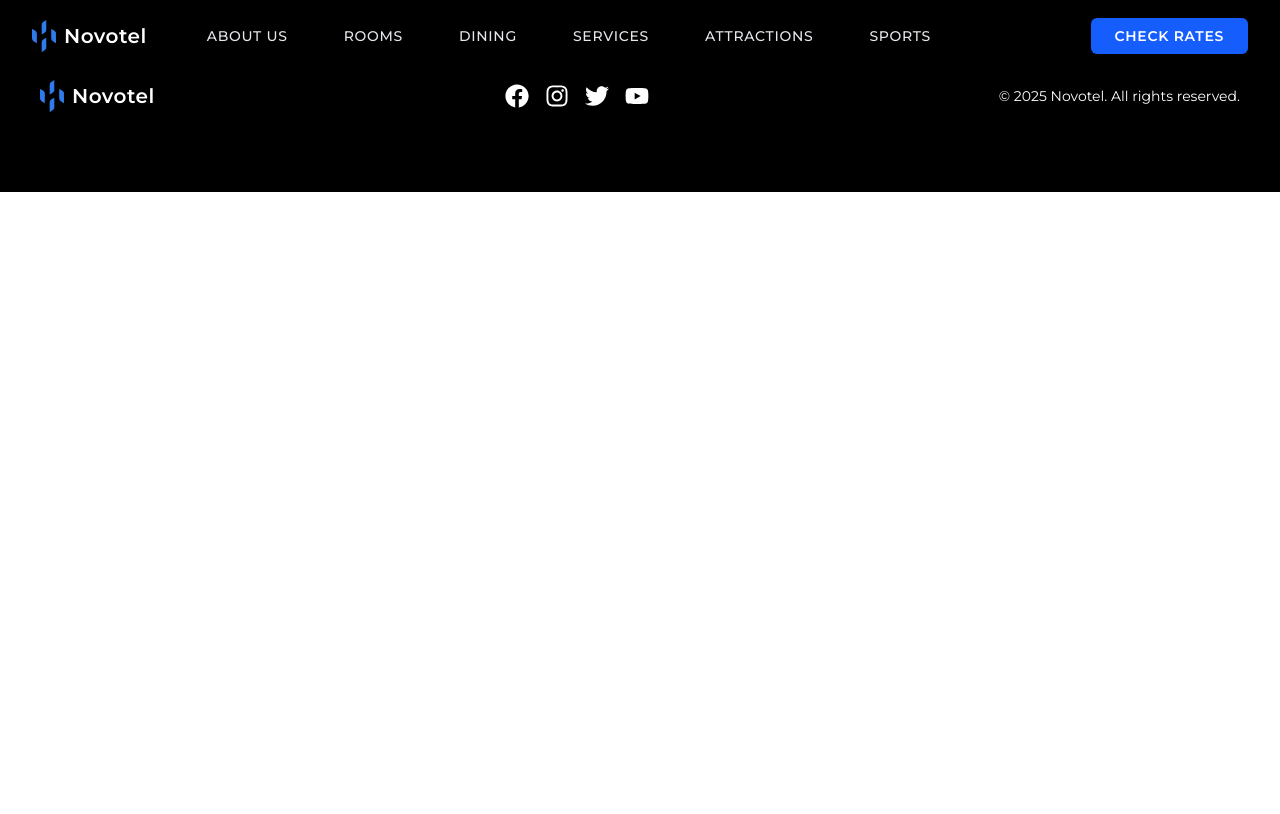
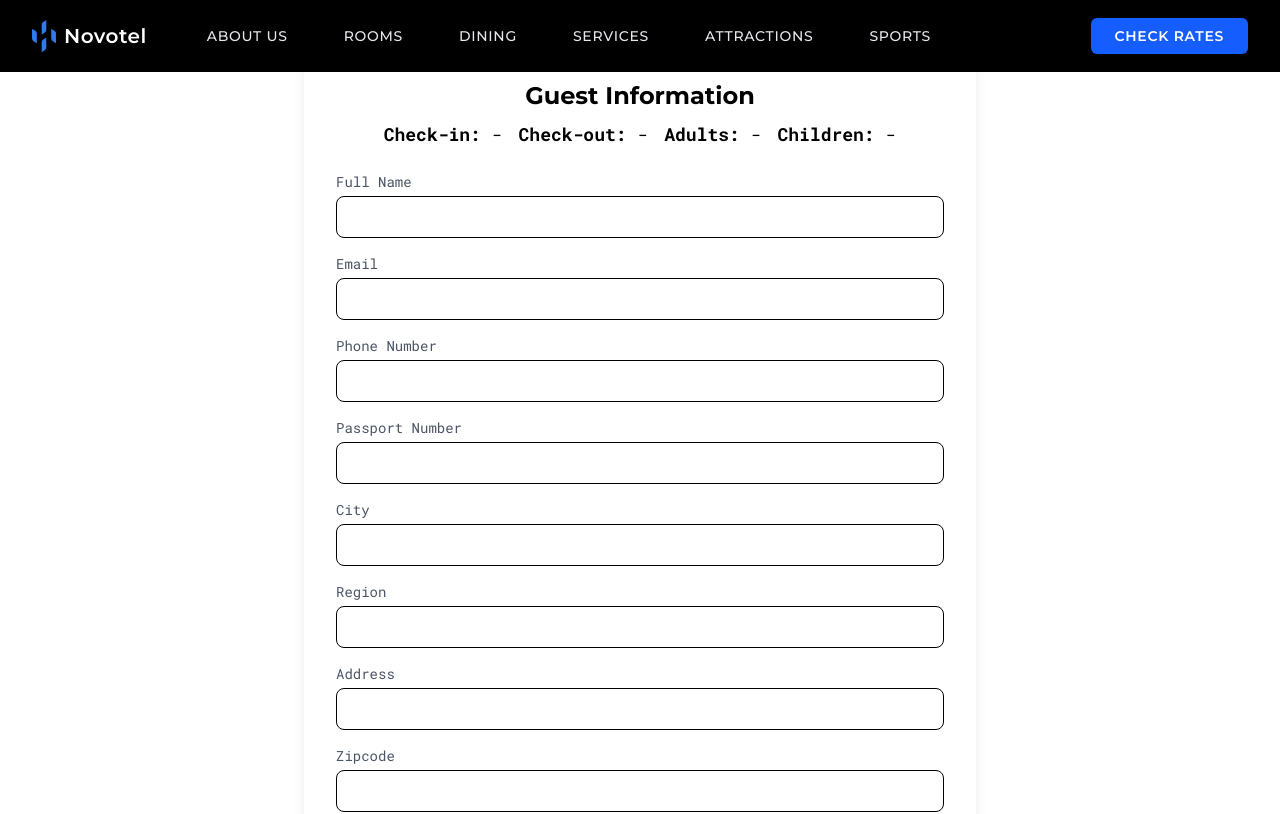
Before and after one commit to nhatsonle/HotelManagementHust, a React (Vite) app in the folder client/: page /guest-info in a window 1280 px wide. Shown: the top 814 px of the page. Built offline with nearby package versions, Linux system fonts and the light colour scheme.

Commit message:
adding booking form

```diff
--- a/client/src/App.jsx
+++ b/client/src/App.jsx
@@ -11,6 +11,7 @@ import Dining from './components/features/dining/Dining';
 import Sport from './components/features/sports/Sport';
 import Services from './components/features/service/Services';
 import Attractions from './components/features/attractions/Attractions';
+import GuestInfoForm from './components/features/home/GuestInfoForm';
 import heroImage from './assets/images/herosection.png';
 
 function App() {
@@ -33,6 +34,7 @@ function App() {
         <Route path='/sports' element={<Sport />} />
         <Route path='/services' element={<Services />} />
         <Route path='/attractions' element={<Attractions />} />
+        <Route path='/guest-info' element={<GuestInfoForm />} />
       </Routes>
       <Footer />
     </Router>
--- a/client/src/components/features/home/BookingSection.jsx
+++ b/client/src/components/features/home/BookingSection.jsx
@@ -1,42 +1,93 @@
+import { useState } from 'react';
+import { useNavigate } from 'react-router-dom';
+import DatePicker from 'react-datepicker';
+import 'react-datepicker/dist/react-datepicker.css';
+
+function formatDate(date) {
+  if (!date) return '';
+  const d = new Date(date);
+  const day = String(d.getDate()).padStart(2, '0');
+  const month = String(d.getMonth() + 1).padStart(2, '0');
+  const year = d.getFullYear();
+  return `${year}-${month}-${day}`;
+}
+
 function BookingSection() {
+  // State variables for form fields
+  const [checkInDate, setCheckInDate] = useState(null);
+  const [checkOutDate, setCheckOutDate] = useState(null);
+  const [numAdults, setNumAdults] = useState('0');
+  const [numChildren, setNumChildren] = useState('0');
+  const navigate = useNavigate();
+
+  const handleSubmit = (e) => {
+    e.preventDefault();
+    navigate('/guest-info', {
+      state: {
+        checkInDate: formatDate(checkInDate),
+        checkOutDate: formatDate(checkOutDate),
+        numAdults,
+        numChildren
+      }
+    });
+  };
+
   return (
     <section className="container mx-auto px-4 -mt-24 relative z-10 font-body">
-      <div className="bg-white/95 backdrop-blur-sm rounded-2xl shadow-lg p-8 max-w-4xl mx-auto">
+      <div className="bg-white/95 backdrop-blur-sm rounded-2xl shadow-lg p-8 max-w-5xl mx-auto">
         <h2 className="text-2xl font-header text-center mb-2 font-bold">Book a Room</h2>
         <p className="text-gray-600 text-center mb-6">Discover the perfect space for you!</p>
-
-        <form className="grid grid-cols-1 md:grid-cols-4 gap-4">
-          <div className="flex flex-col">
-            <label className="text-sm text-gray-600 mb-1">Date</label>
-            <input
-              type="date"
-              className="border rounded-lg p-2 focus:ring-2 focus:ring-blue-500 focus:border-blue-500"
+        <form className="grid grid-cols-1 md:grid-cols-2 lg:grid-cols-5 gap-4 items-end" onSubmit={handleSubmit}>
+          <div className="flex flex-col w-full">
+            <label className="text-sm text-gray-600 mb-1">Check-in date</label>
+            <DatePicker
+              selected={checkInDate}
+              onChange={date => setCheckInDate(date)}
+              dateFormat="yyyy-MM-dd"
+              className="border rounded-lg p-2 focus:ring-2 focus:ring-blue-500 focus:border-blue-500 w-full"
+              placeholderText="yyyy-MM-dd"
             />
           </div>
-
-          <div className="flex flex-col">
+          <div className="flex flex-col w-full">
+            <label className="text-sm text-gray-600 mb-1">Check-out date</label>
+            <DatePicker
+              selected={checkOutDate}
+              onChange={date => setCheckOutDate(date)}
+              dateFormat="yyyy-MM-dd"
+              className="border rounded-lg p-2 focus:ring-2 focus:ring-blue-500 focus:border-blue-500 w-full"
+              placeholderText="yyyy-MM-dd"
+            />
+          </div>
+          <div className="flex flex-col w-full">
             <label className="text-sm text-gray-600 mb-1">Adults</label>
-            <select className="border rounded-lg p-2 focus:ring-2 focus:ring-blue-500 focus:border-blue-500">
+            <select
+              className="border rounded-lg p-2 focus:ring-2 focus:ring-blue-500 focus:border-blue-500 w-full"
+              value={numAdults}
+              onChange={e => setNumAdults(e.target.value)}
+            >
               <option value="1">1</option>
               <option value="2">2</option>
               <option value="3">3</option>
               <option value="4">4</option>
             </select>
           </div>
-
-          <div className="flex flex-col">
+          <div className="flex flex-col w-full">
             <label className="text-sm text-gray-600 mb-1">Children</label>
-            <select className="border rounded-lg p-2 focus:ring-2 focus:ring-blue-500 focus:border-blue-500">
+            <select
+              className="border rounded-lg p-2 focus:ring-2 focus:ring-blue-500 focus:border-blue-500 w-full"
+              value={numChildren}
+              onChange={e => setNumChildren(e.target.value)}
+            >
               <option value="0">0</option>
               <option value="1">1</option>
               <option value="2">2</option>
               <option value="3">3</option>
+              <option value="4">4</option>
             </select>
           </div>
-
           <button
             type="submit"
-            className="bg-blue-600 text-white rounded-lg p-2 h-full mt-auto hover:bg-blue-700 transition-colors font-header font-bold"
+            className="bg-blue-600 text-white rounded-lg p-2 h-full mt-auto hover:bg-blue-700 transition-colors font-header font-bold w-full"
           >
             BOOK NOW
           </button>
--- /dev/null
+++ b/client/src/components/features/home/GuestInfoForm.jsx
@@ -0,0 +1,61 @@
+import React from 'react';
+import { useLocation } from 'react-router-dom';
+
+function GuestInfoForm() {
+  // Get state passed from BookingSection
+  const location = useLocation();
+  const { checkInDate, checkOutDate, numAdults, numChildren } = location.state || {};
+
+  return (
+    <div className="container mx-auto px-4 py-12 font-body">
+      <div className="bg-white/95 backdrop-blur-sm rounded-2xl shadow-lg p-8 max-w-2xl mx-auto">
+        <h2 className="text-2xl font-header text-center mb-2 font-bold">Guest Information</h2>
+        <div className="mb-6">
+          <div className="flex flex-wrap gap-4 justify-center text-lg">
+            <div><strong>Check-in:</strong> {checkInDate || '-'}</div>
+            <div><strong>Check-out:</strong> {checkOutDate || '-'}</div>
+            <div><strong>Adults:</strong> {numAdults || '-'}</div>
+            <div><strong>Children:</strong> {numChildren || '-'}</div>
+          </div>
+        </div>
+        <form className="space-y-4">
+          <div>
+            <label className="block text-sm text-gray-600 mb-1">Full Name</label>
+            <input type="text" className="border rounded-lg p-2 w-full" required />
+          </div>
+          <div>
+            <label className="block text-sm text-gray-600 mb-1">Email</label>
+            <input type="email" className="border rounded-lg p-2 w-full" required />
+          </div>
+          <div>
+            <label className="block text-sm text-gray-600 mb-1">Phone Number</label>
+            <input type="tel" className="border rounded-lg p-2 w-full" required />
+          </div>
+          <div>
+            <label className="block text-sm text-gray-600 mb-1">Passport Number</label>
+            <input type="text" className="border rounded-lg p-2 w-full" required />
+          </div>
+          <div>
+            <label className="block text-sm text-gray-600 mb-1">City</label>
+            <input type="text" className="border rounded-lg p-2 w-full" required />
+          </div>
+          <div>
+            <label className="block text-sm text-gray-600 mb-1">Region</label>
+            <input type="text" className="border rounded-lg p-2 w-full" required />
+          </div>
+          <div>
+            <label className="block text-sm text-gray-600 mb-1">Address</label>
+            <input type="text" className="border rounded-lg p-2 w-full" required />
+          </div>
+          <div>
+            <label className="block text-sm text-gray-600 mb-1">Zipcode</label>
+            <input type="text" className="border rounded-lg p-2 w-full" required />
+          </div>
+          <button type="submit" className="bg-blue-600 text-white rounded-lg p-2 w-full font-header font-bold hover:bg-blue-700 transition-colors">Submit</button>
+        </form>
+      </div>
+    </div>
+  );
+}
+
+export default GuestInfoForm;
--- /dev/null
+++ b/package.json
@@ -0,0 +1,5 @@
+{
+  "dependencies": {
+    "react-datepicker": "^8.3.0"
+  }
+}
```
Also changed, not shown: 1 other file (tests, documents, lock files or other folders).
